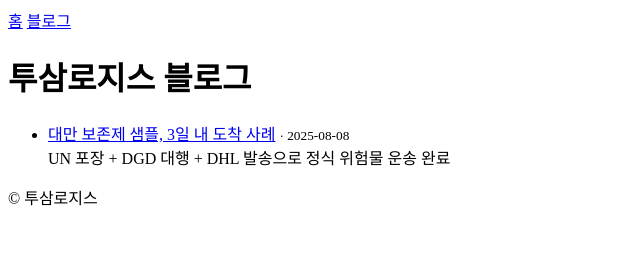
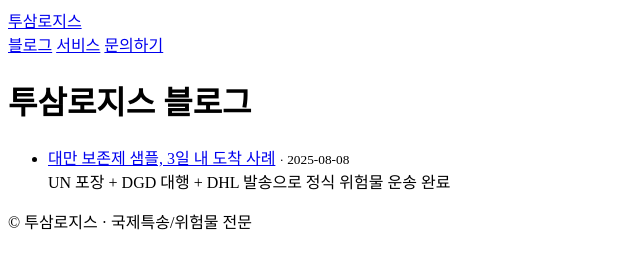
Before and after one commit to Tosome23/tosome-blog, an Eleventy site: page index.njk in a window 1280 px wide. Shown: the whole page, without its empty margins (0-640 px from the left). Built offline with nearby package versions, Linux system fonts and the light colour scheme; Eleventy itself is replaced by a stand-in of ours; files that its build step writes are made by us from their sources.

Commit message:
base.njk

```diff
--- a/layouts/base.njk
+++ b/layouts/base.njk
@@ -1,13 +1,42 @@
 <!doctype html>
-<html lang="ko"><head>
-<meta charset="utf-8"><meta name="viewport" content="width=device-width, initial-scale=1">
-<title>{{ title or "투삼로지스 블로그" }}</title>
-{% if description %}<meta name="description" content="{{ description }}">{% endif %}
-</head><body>
-<header><nav>
-  <a href="https://tosomelogis.com">홈</a>
-  <a href="/">블로그</a>
-</nav></header>
-<main>{{ content | safe }}</main>
-<footer><p>© 투삼로지스</p></footer>
-</body></html>
+<html lang="ko">
+<head>
+  <meta charset="utf-8">
+  <title>{{ title or "투삼로지스 블로그" }}</title>
+  {% if description %}<meta name="description" content="{{ description }}">{% endif %}
+  <meta name="viewport" content="width=device-width, initial-scale=1">
+
+  {# SEO / OG #}
+  <link rel="canonical" href="{{ page.url | url }}">
+  <meta property="og:title" content="{{ title or '투삼로지스 블로그' }}">
+  <meta property="og:description" content="{{ description or '위험물·배터리 국제특송 전문 블로그' }}">
+  <meta property="og:type" content="article">
+  <meta property="og:url" content="{{ page.url | url }}">
+  <meta name="robots" content="index,follow">
+
+  <link rel="stylesheet" href="/style.css">
+  <link rel="icon" href="/favicon.ico">
+</head>
+<body>
+  <header class="site-header">
+    <div class="wrap nav">
+      <a class="brand" href="https://tosomelogis.com">투삼로지스</a>
+      <nav class="menu">
+        <a href="/">블로그</a>
+        <a href="https://tosomelogis.com/services">서비스</a>
+        <a class="cta" href="https://tosomelogis.com/contact">문의하기</a>
+      </nav>
+    </div>
+  </header>
+
+  <main class="wrap">
+    {{ content | safe }}
+  </main>
+
+  <footer class="site-footer">
+    <div class="wrap">
+      <p>© {{ "now" | date | slice(0,4) }} 투삼로지스 · 국제특송/위험물 전문</p>
+    </div>
+  </footer>
+</body>
+</html>
```
